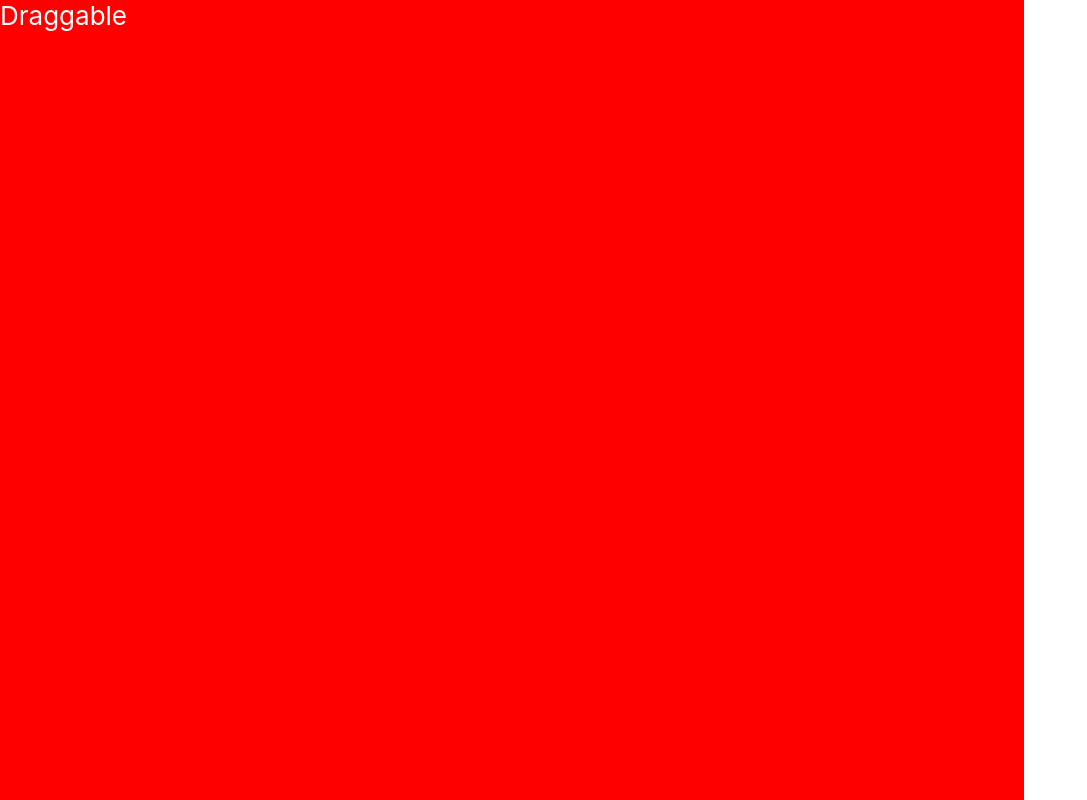
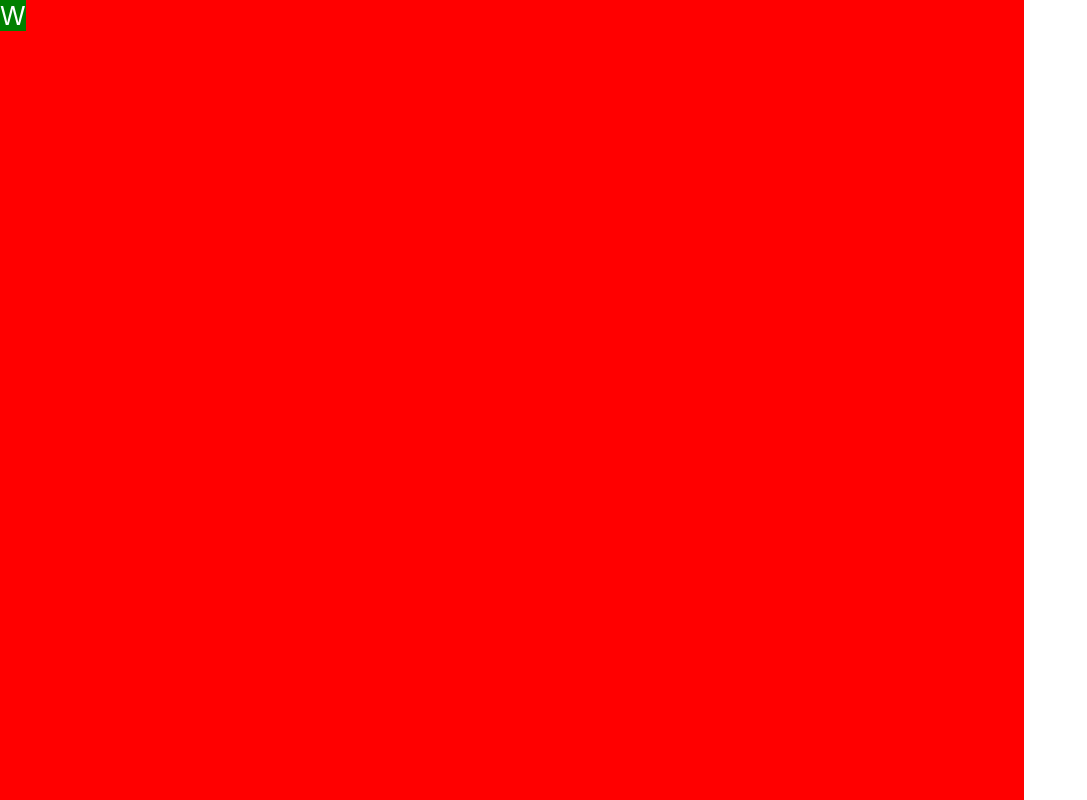
Before and after one commit to RichardPK/wwwinc, a React (Create React App) app: page / in a window 1280 px wide. Shown: the whole page, without its empty margins (0-1087 px from the left). Built offline with nearby package versions, Linux system fonts and the light colour scheme.

Commit message:
Rudimentary events on draggable obj, triggering them in the wrong place

```diff
--- a/src/components/DraggableObject/index.js
+++ b/src/components/DraggableObject/index.js
@@ -1,8 +1,72 @@
-import React from "react";
-import Styled from "styled-components/macro";
+import React, { useState, useRef } from "react";
+import styled from "styled-components/macro";
+import { W, INC } from "../../consts/droppableTypes";
 
-const DraggableObject = () => {
-  return <div>Draggable</div>;
+const DraggableObject = (props) => {
+  const { type, onDragStart } = props;
+  const draggableElement = useRef(null);
+  const [grabbed, setGrabbed] = useState(false);
+  const [X, setX] = useState(0);
+  const [Y, setY] = useState(0);
+
+  const onMouseDown = (event) => {
+    console.log("mouse down");
+    setGrabbed(true);
+
+    console.log(`objectX: ${X}`);
+    console.log(`objectY: ${Y}`);
+
+    moveElement(event.pageX, event.pageY);
+  };
+
+  const onMouseUp = (event) => {
+    console.log("mouse up");
+    setGrabbed(false);
+  };
+
+  const onMouseMove = (event) => {
+    if (grabbed) {
+      console.log("moving while grabbed");
+      moveElement(event.pageX, event.pageY);
+    }
+    return;
+  };
+
+  const moveElement = (pageX, pageY) => {
+    setX(pageX - draggableElement.current.offsetWidth / 2 + "px");
+    setY(pageY - draggableElement.current.offsetHeight / 2 + "px");
+  };
+
+  return (
+    <Wrapper
+      draggable
+      onDragStart={onDragStart}
+      onMouseDown={(event) => onMouseDown(event)}
+      onMouseUp={(event) => onMouseUp(event)}
+      onMouseMove={(event) => onMouseMove(event)}
+      ref={draggableElement}
+      left={X}
+      top={Y}
+    >
+      <DraggableText>
+        {type === W ? `W` : type === INC ? "inc." : null}
+      </DraggableText>
+    </Wrapper>
+  );
 };
 
 export default DraggableObject;
+
+const Wrapper = styled.div`
+  position: absolute;
+  left: ${(props) => props.X};
+  top: ${(props) => props.Y};
+  z-index: 1000;
+  cursor: grab;
+  display: inline;
+  background-color: green;
+`;
+
+const DraggableText = styled.span`
+  user-select: none;
+`;
--- a/src/components/DropZone/index.js
+++ b/src/components/DropZone/index.js
@@ -1,32 +1,37 @@
 import React from "react";
-import DraggableObject from "../DraggableObject/";
 import styled from "styled-components/macro";
 import {
+  handleDragStart,
   handleDragEnter,
   handleDragLeave,
   handleDragOver,
   handleDrop,
 } from "../../utilities/helpers/handleDragEvents";
+import { W } from "../../consts/droppableTypes";
+import DraggableObject from "../DraggableObject/";
 
-const DropZone = (props) => {
+const DragAndDropZone = (props) => {
   const { data, dispatch } = props;
 
   return (
-    <DraggableAreaOuter
+    <DragAndDropZoneOuter
       inDropZone={data.inDropZone}
       onDrop={(event) => handleDrop({ event, data, dispatch })}
       onDragOver={(event) => handleDragOver({ event, data, dispatch })}
       onDragEnter={(event) => handleDragEnter({ event, data, dispatch })}
       onDragLeave={(event) => handleDragLeave({ event, data, dispatch })}
     >
-      <DraggableObject />
-    </DraggableAreaOuter>
+      <DraggableObject
+        type={W}
+        onDragStart={(event) => handleDragStart({ event, data, dispatch })}
+      />
+    </DragAndDropZoneOuter>
   );
 };
 
-export default DropZone;
+export default DragAndDropZone;
 
-const DraggableAreaOuter = styled.div`
+const DragAndDropZoneOuter = styled.div`
   background-color: ${(props) => (props.inDropZone ? "tomato" : "red")};
   transition: color 0.3s ease-out;
   width: 80%;
--- /dev/null
+++ b/src/consts/droppableTypes.js
@@ -0,0 +1,2 @@
+export const W = "W";
+export const INC = "INC";
--- a/src/containers/App.js
+++ b/src/containers/App.js
@@ -1,6 +1,6 @@
 import React, { useReducer } from "react";
 import styled from "styled-components/macro";
-import DropZone from "../components/DropZone";
+import DragAndDropZone from "../components/DropZone";
 import {
   SET_DROP_DEPTH,
   SET_IN_DROP_ZONE,
@@ -30,7 +30,7 @@ const App = () => {
 
   return (
     <AppWrapper>
-      <DropZone data={data} dispatch={dispatch} />
+      <DragAndDropZone data={data} dispatch={dispatch} />
       <ol className="dropped-files">
         {data.fileList.map((f) => {
           return <li key={f.name}>{f.name}</li>;
--- a/src/utilities/helpers/handleDragEvents.js
+++ b/src/utilities/helpers/handleDragEvents.js
@@ -9,20 +9,28 @@ const defaultEventHandlers = (e) => {
   e.stopPropagation();
 };
 
+export const handleDragStart = ({ event, data, dispatch }) => {
+  defaultEventHandlers(event);
+  console.log("handleDragStart");
+};
+
 export const handleDragEnter = ({ event, data, dispatch }) => {
   defaultEventHandlers(event);
   dispatch({ type: SET_DROP_DEPTH, dropDepth: data.dropDepth + 1 });
 };
+
 export const handleDragLeave = ({ event, data, dispatch }) => {
   defaultEventHandlers(event);
   dispatch({ type: SET_DROP_DEPTH, dropDepth: data.dropDepth - 1 });
   dispatch({ type: SET_IN_DROP_ZONE, inDropZone: false });
 };
+
 export const handleDragOver = ({ event, data, dispatch }) => {
   defaultEventHandlers(event);
   event.dataTransfer.dropEffect = "copy";
   dispatch({ type: SET_IN_DROP_ZONE, inDropZone: true });
 };
+
 export const handleDrop = ({ event, data, dispatch }) => {
   defaultEventHandlers(event);
   let files = [...event.dataTransfer.files];
```
Also changed, not shown: src/components/DroppableArea/index.js (added, +15 -0 lines).
